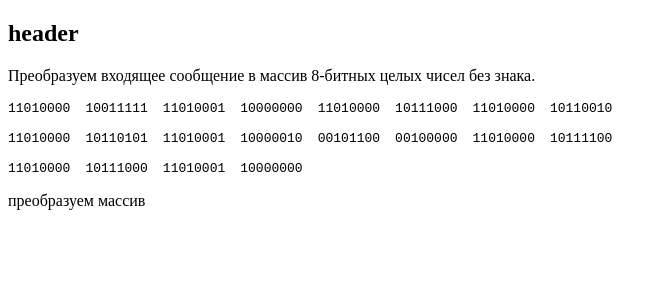
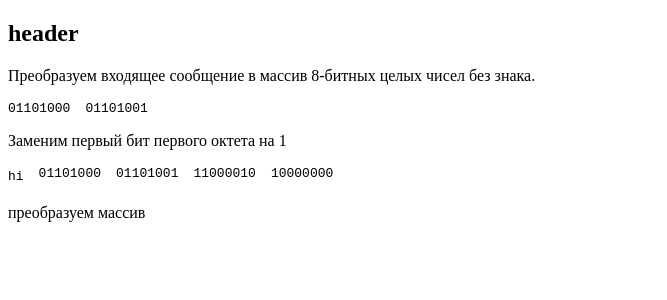
Before and after one commit to vitaliyeb/Cryptographic-hash-function, a React (Create React App) app: page /sha-2 in a window 1280 px wide. Shown: the top 300 px of the page, without its empty margins (0-667 px from the left). Built offline with nearby package versions, Linux system fonts and the light colour scheme.

Commit message:
разбираюсь с добавлением единицы

```diff
--- a/src/pages/sha_two/index.jsx
+++ b/src/pages/sha_two/index.jsx
@@ -2,16 +2,21 @@ import {toUint8Array, addLeadingZero} from './../../helpers'
 import OutputCode from '../../components/OutputCode';
 
 export default function() {
+    const msg = 'hi';
+    const uint8Array = toUint8Array(msg);
 
-    const uint8Array = toUint8Array('Привет, мир');
     console.log(uint8Array);
 
     return (<div>
         <p>Преобразуем входящее сообщение в массив 8-битных целых чисел без знака.</p>
         <OutputCode>
-           {Array.from(uint8Array).map(int => <span>{ addLeadingZero(int.toString(2)) }</span>)}
+           {Array.from(toUint8Array(msg)).map(int => <span>{ addLeadingZero(int.toString(2)) }</span>)}
         </OutputCode>
-
+        <p>Заменим первый бит первого октета на 1 </p>
+        <OutputCode>
+            {msg + String.fromCharCode(0x80)}
+           {Array.from(toUint8Array(msg + String.fromCharCode(0x80))).map(int => <span>{ addLeadingZero(int.toString(2)) }</span>)}
+        </OutputCode>
 
         <p>преобразуем массив</p>
     </div>)
```
